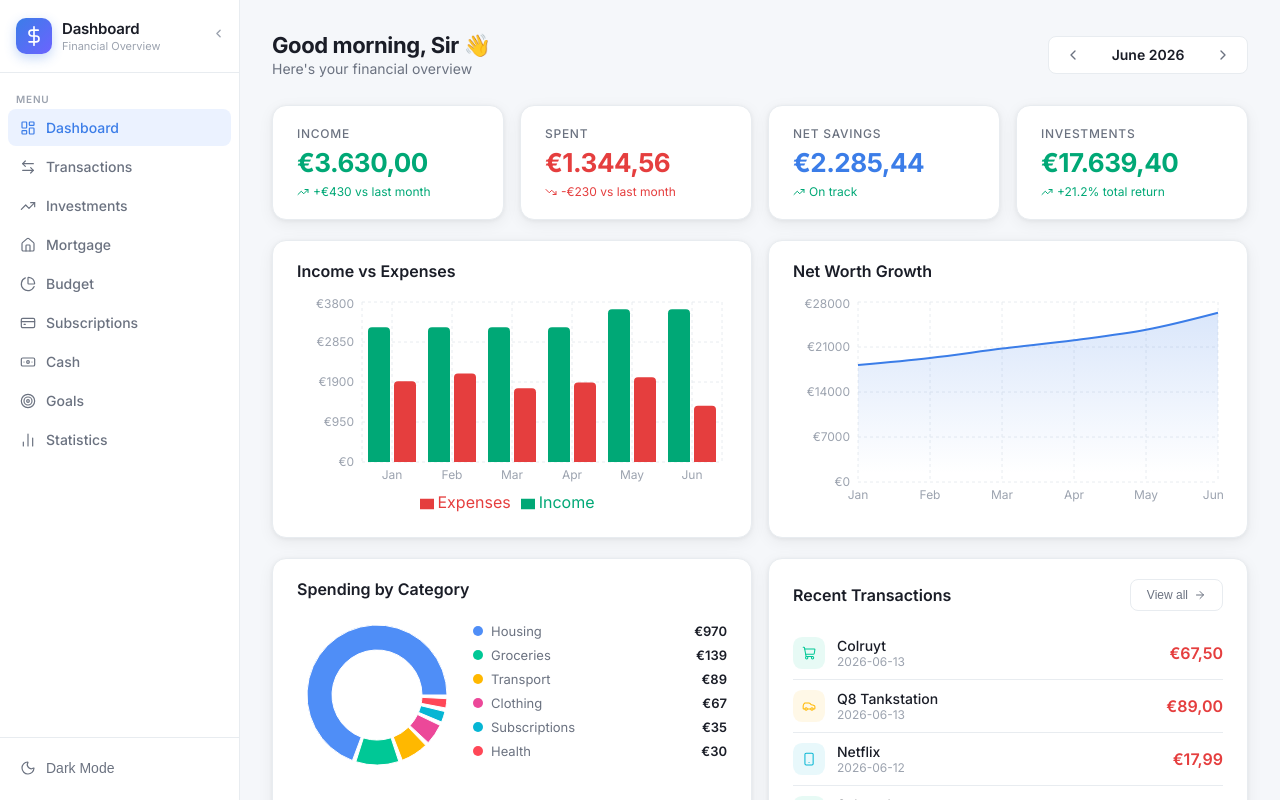
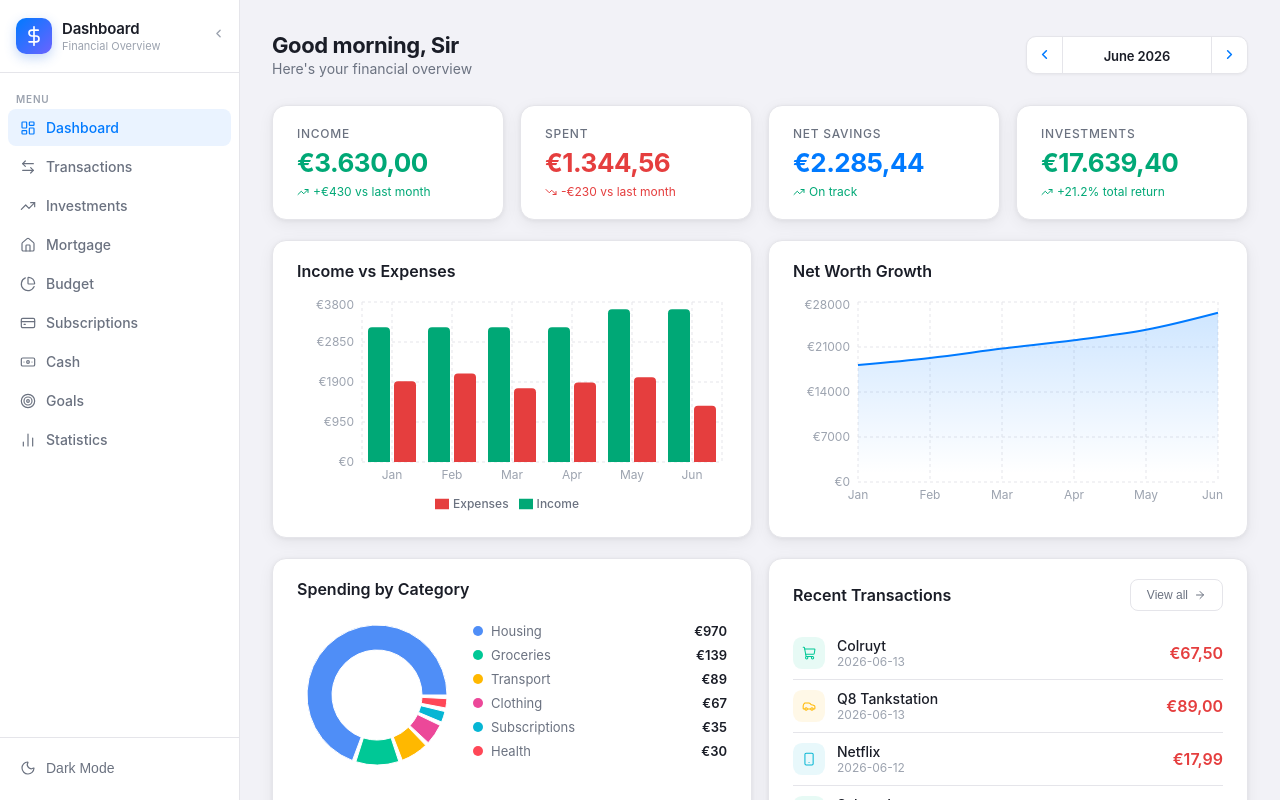
Before and after one commit to jarivanlandeghem/financial-dashboard-4, a React (Vite) app: page / in a window 1280 px wide. Shown: the top 800 px of the page. Built offline with nearby package versions, Linux system fonts and the light colour scheme.

Commit message:
Apple macOS style: system blue, SF Pro font, fixed month selector, legend fix, no emoji
Co-Authored-By: Claude Sonnet 4.6 <noreply@anthropic.com>

```diff
--- a/src/components/MonthSelector.jsx
+++ b/src/components/MonthSelector.jsx
@@ -8,28 +8,60 @@ export default function MonthSelector() {
 
   const prev = () => setSelectedMonth(d => new Date(d.getFullYear(), d.getMonth() - 1, 1));
   const next = () => setSelectedMonth(d => new Date(d.getFullYear(), d.getMonth() + 1, 1));
-  const isCurrentMonth = () => {
-    const now = new Date();
-    return selectedMonth.getMonth() === now.getMonth() && selectedMonth.getFullYear() === now.getFullYear();
-  };
+  const now = new Date();
+  const isCurrent = selectedMonth.getMonth() === now.getMonth() && selectedMonth.getFullYear() === now.getFullYear();
 
   return (
-    <div style={{ display: 'flex', alignItems: 'center', gap: 8 }}>
-      <div className="month-selector">
-        <button className="btn-icon" onClick={prev} style={{ border: 'none', background: 'none', padding: 4 }}>
-          <ChevronLeft size={16} />
-        </button>
-        <span>{MONTHS[selectedMonth.getMonth()]} {selectedMonth.getFullYear()}</span>
-        <button className="btn-icon" onClick={next} style={{ border: 'none', background: 'none', padding: 4 }}>
-          <ChevronRight size={16} />
-        </button>
+    <div style={{
+      display: 'flex', alignItems: 'center',
+      background: 'var(--bg-card)',
+      border: '1px solid var(--border)',
+      borderRadius: 10,
+      overflow: 'hidden',
+      boxShadow: '0 1px 3px rgba(0,0,0,0.05)',
+    }}>
+      {/* Prev arrow */}
+      <button onClick={prev} style={{
+        width: 36, height: 36, display: 'flex', alignItems: 'center', justifyContent: 'center',
+        background: 'none', border: 'none', cursor: 'pointer',
+        color: 'var(--accent)', borderRight: '1px solid var(--border)',
+        transition: 'background 0.15s',
+      }}
+        onMouseEnter={e => e.currentTarget.style.background = 'var(--accent-light)'}
+        onMouseLeave={e => e.currentTarget.style.background = 'none'}
+      >
+        <ChevronLeft size={15} strokeWidth={2.5} />
+      </button>
+
+      {/* Month label — fixed width so arrows never move */}
+      <div style={{ width: 148, textAlign: 'center', position: 'relative' }}>
+        <span style={{ fontSize: 13, fontWeight: 600, color: 'var(--text-primary)', letterSpacing: '-0.1px' }}>
+          {MONTHS[selectedMonth.getMonth()]} {selectedMonth.getFullYear()}
+        </span>
+        {!isCurrent && (
+          <button onClick={() => setSelectedMonth(new Date())} style={{
+            position: 'absolute', top: -8, right: 8,
+            fontSize: 9, fontWeight: 600, color: 'var(--accent)',
+            background: 'var(--accent-light)', border: 'none', borderRadius: 4,
+            padding: '1px 5px', cursor: 'pointer', letterSpacing: '0.02em',
+          }}>
+            TODAY
+          </button>
+        )}
       </div>
-      {!isCurrentMonth() && (
-        <button className="btn btn-ghost" style={{ fontSize: 12, padding: '6px 12px' }}
-          onClick={() => setSelectedMonth(new Date())}>
-          Today
-        </button>
-      )}
+
+      {/* Next arrow */}
+      <button onClick={next} style={{
+        width: 36, height: 36, display: 'flex', alignItems: 'center', justifyContent: 'center',
+        background: 'none', border: 'none', cursor: 'pointer',
+        color: 'var(--accent)', borderLeft: '1px solid var(--border)',
+        transition: 'background 0.15s',
+      }}
+        onMouseEnter={e => e.currentTarget.style.background = 'var(--accent-light)'}
+        onMouseLeave={e => e.currentTarget.style.background = 'none'}
+      >
+        <ChevronRight size={15} strokeWidth={2.5} />
+      </button>
     </div>
   );
 }
--- a/src/index.css
+++ b/src/index.css
@@ -1,15 +1,15 @@
 @import url('https://fonts.googleapis.com/css2?family=Inter:wght@300;400;500;600;700;800&display=swap');
 
 :root {
-  --bg-primary: #F5F7FA;
+  --bg-primary: #F2F2F7;
   --bg-card: #FFFFFF;
-  --bg-card-hover: #F0F4F8;
-  --border: #E8ECF0;
+  --bg-card-hover: #F5F5F7;
+  --border: #E5E5EA;
   --text-primary: #1A1D27;
   --text-secondary: #6B7280;
   --text-muted: #9CA3AF;
-  --accent: #3B7DE8;
-  --accent-light: #EBF2FF;
+  --accent: #007AFF;
+  --accent-light: #EAF3FF;
   --green: #00A876;
   --green-light: #E6F7F2;
   --red: #E53E3E;
@@ -33,8 +33,8 @@
   --text-primary: #FFFFFF;
   --text-secondary: #8B8FA8;
   --text-muted: #555870;
-  --accent: #4F8EF7;
-  --accent-light: #1A2744;
+  --accent: #0A84FF;
+  --accent-light: #001F3D;
   --green: #00C896;
   --green-light: #0D2B24;
   --red: #FF4757;
@@ -52,7 +52,7 @@ html {
 }
 
 body {
-  font-family: 'Inter', sans-serif;
+  font-family: -apple-system, 'SF Pro Display', 'Inter', BlinkMacSystemFont, sans-serif;
   background: var(--bg-primary);
   color: var(--text-primary);
   transition: background var(--transition-speed) ease, color var(--transition-speed) ease;
@@ -295,7 +295,7 @@ tr:last-child td { border-bottom: none; }
 .input {
   width: 100%; padding: 10px 14px; border: 1px solid var(--border);
   border-radius: var(--radius-sm); background: var(--bg-card);
-  color: var(--text-primary); font-size: 14px; font-family: 'Inter', sans-serif;
+  color: var(--text-primary); font-size: 14px; font-family: -apple-system, 'SF Pro Display', 'Inter', BlinkMacSystemFont, sans-serif;
   outline: none;
 }
 .input:focus { border-color: var(--accent); }
@@ -367,3 +367,35 @@ select.input { cursor: pointer; }
   .stat-value { font-size: 22px; }
   .page-header { flex-direction: column; align-items: flex-start; }
 }
+
+/* ── Apple-style recharts overrides ── */
+.recharts-legend-item-text {
+  color: var(--text-secondary) !important;
+  font-size: 12px !important;
+  font-weight: 500 !important;
+}
+.recharts-cartesian-grid-horizontal line,
+.recharts-cartesian-grid-vertical line {
+  stroke: var(--border) !important;
+}
+
+/* ── macOS-style inputs ── */
+.input {
+  -webkit-appearance: none;
+  appearance: none;
+}
+
+/* ── Cleaner stat cards ── */
+.stat-card {
+  border-radius: var(--radius);
+  transition: transform 0.15s, box-shadow 0.15s;
+}
+.stat-card:hover {
+  transform: translateY(-1px);
+  box-shadow: 0 4px 20px rgba(0,0,0,0.08);
+}
+
+/* ── Apple-style scrollbar ── */
+::-webkit-scrollbar { width: 5px; height: 5px; }
+::-webkit-scrollbar-thumb { background: rgba(0,0,0,0.15); border-radius: 3px; }
+.dark ::-webkit-scrollbar-thumb { background: rgba(255,255,255,0.1); }
--- a/src/pages/Dashboard.jsx
+++ b/src/pages/Dashboard.jsx
@@ -57,7 +57,7 @@ export default function Dashboard() {
     <div>
       <div className="page-header">
         <div>
-          <h1 className="page-title">Good morning, Sir 👋</h1>
+          <h1 className="page-title">Good morning, Sir</h1>
           <p className="page-subtitle">Here's your financial overview</p>
         </div>
         <MonthSelector />
```
